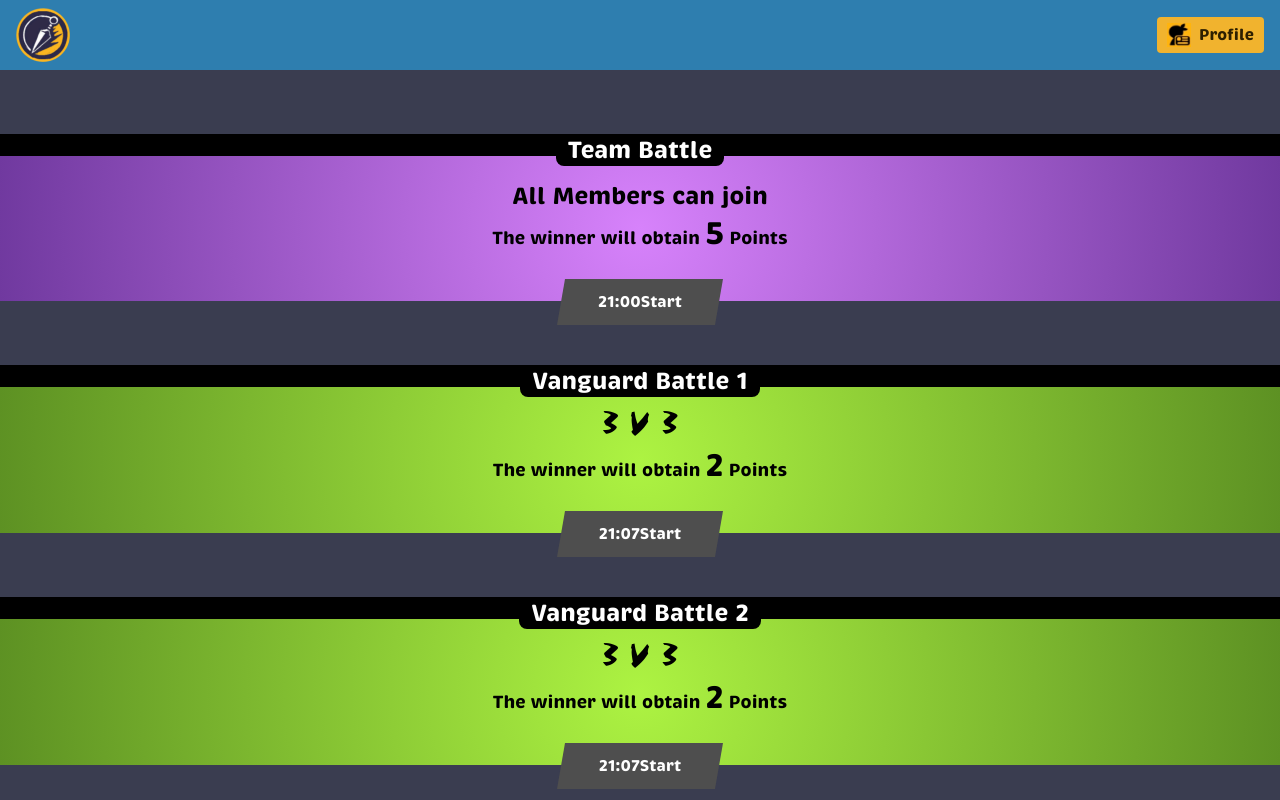
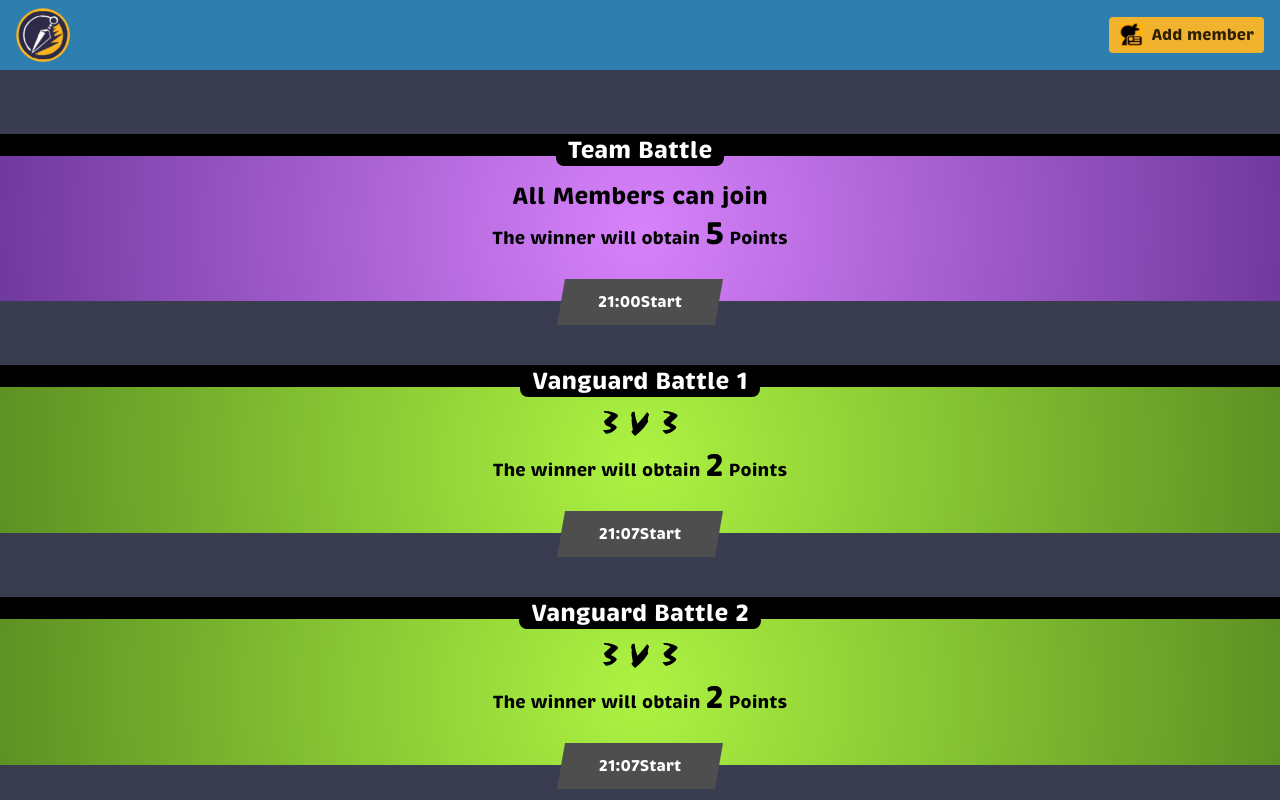
Before and after one commit to Joabson-developer/lost-app, a React (Create React App) app: page / in a window 1280 px wide. Shown: the top 800 px of the page. Built offline with nearby package versions, Linux system fonts and the light colour scheme.

Commit message:
chore: Trocando a label do botão

```diff
--- a/src/components/Header/index.tsx
+++ b/src/components/Header/index.tsx
@@ -13,7 +13,7 @@ export function Header({ dispatch }: HeaderProps) {
       <img src={logo} alt="Imagem de logo" />
       <button className="add-member" onClick={dispatch}>
         <img src={iconProfile} aria-hidden="true" alt="" />
-        Profile
+        Add member
       </button>
     </header>
   )
```
